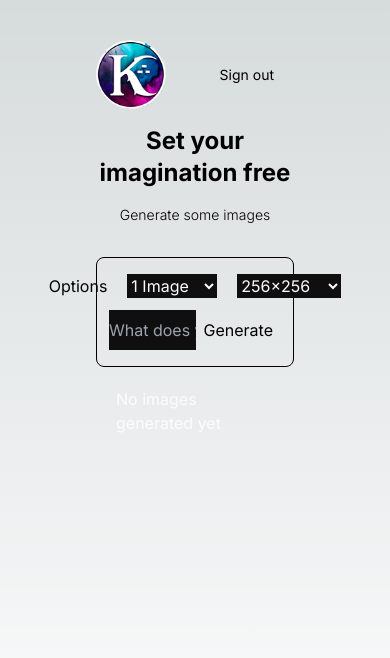
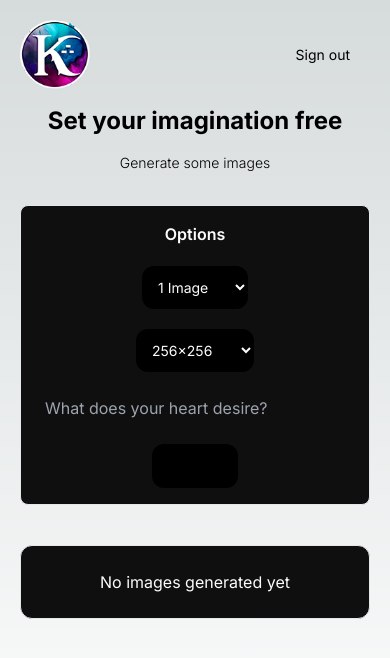
Before and after one commit to User083/kuns, a Next.js app: page /dashboard in a window 390 px wide. Shown: the top 658 px of the page. Built offline with nearby package versions, Linux system fonts and the light colour scheme; a web font is replaced by a local one.

Commit message:
Dashboard Styling
- Adds some basic styling to dashboard page
- Makes page responsive

```diff
--- a/app/(dashboard)/(routes)/dashboard/page.tsx
+++ b/app/(dashboard)/(routes)/dashboard/page.tsx
@@ -4,7 +4,7 @@ import Image from "next/image";
 
 export default function DashboardPage() {
   return (
-    <main className="px-24 pb-24 pt-10">
+    <main className="lg:px-24 lg:pb-24 lg:pt-10 p-5">
       <section className="mb-8 space-y-4">
         <div className="flex w-full justify-between items-center">
           <Image
--- a/app/(dashboard)/constants.ts
+++ b/app/(dashboard)/constants.ts
@@ -10,6 +10,10 @@ export const amountOptions = [
   {
     value: "3",
     label: "3 Images",
+  },
+  {
+    value: "4",
+    label: "4 Images",
   },
 ];
 
--- a/components/GenerationForm.tsx
+++ b/components/GenerationForm.tsx
@@ -22,31 +22,30 @@ const GenerationForm = () => {
   const [images, setImages] = useState<string[]>([]);
 
   const onSubmit = async (values: IProps) => {
-    console.log(values);
-    // try {
-    //   setImages([]);
-    //   const response = await axios.post("/api/image", values);
-    //   const urls = response.data.map((image: { url: string }) => image.url);
-    //   setImages(urls);
-    //   form.reset();
-    // } catch (error) {
-    // } finally {
-    //   router.refresh();
-    // }
+    try {
+      setImages([]);
+      const response = await axios.post("./api/image", values);
+      const urls = response.data.map((image: { url: string }) => image.url);
+      setImages(urls);
+      form.reset();
+    } catch (error) {
+    } finally {
+      router.refresh();
+    }
   };
 
   return (
     <>
       <form
         onSubmit={form.handleSubmit(onSubmit)}
-        className="rounded-lg border w-full p-4 px-3 md:px6 flex flex-col gap-3 items-center"
+        className="rounded-lg border w-full p-4 px-3 md:px-6 flex flex-col gap-3 items-center bg-black"
       >
-        <section className="flex gap-5 ">
-          <h3>Options</h3>
+        <section className="flex flex-col gap-5 md:flex-row items-center justify-center ">
+          <h3 className="font-semibold text-white">Options</h3>
           <select
             aria-label="Amount"
             disabled={isLoading}
-            className="bg-black text-white"
+            className="bg-[#000000] text-white text-sm rounded-xl p-3"
             {...form.register("amount")}
           >
             {amountOptions.map((amount) => (
@@ -60,11 +59,12 @@ const GenerationForm = () => {
           <select
             aria-label="Resolution"
             disabled={isLoading}
-            className="bg-black text-white"
+            className="bg-[#000000] text-sm text-white rounded-xl p-3"
             {...form.register("resolution")}
           >
             {resolutionOptions.map((resolution) => (
               <option
+                className=""
                 key={resolution.value}
                 label={resolution.label}
                 value={resolution.value}
@@ -72,10 +72,10 @@ const GenerationForm = () => {
             ))}
           </select>
         </section>
-        <section className="w-full flex">
+        <section className="w-full flex flex-col gap-3 items-center justify-center md:flex-row">
           <input
             type="text"
-            className="border-0 outline-none focus-visible:ring-0 focus-visible:ring-transparent text-white bg-black w-full"
+            className="border-0 outline-none focus-visible:ring-0 focus-visible:ring-transparent text-white bg-transparent w-full p-3"
             aria-label="Prompt input"
             disabled={isLoading}
             placeholder="What does your heart desire?"
@@ -84,7 +84,7 @@ const GenerationForm = () => {
           <button
             name="Submit"
             type="submit"
-            className="p-2 hover:text-gray-400"
+            className="p-3 hover:bg-white hover:text-black bg-[#000000] rounded-xl font-semibold text-sm"
             aria-label="Submit prompt"
             disabled={isLoading}
           >
@@ -92,23 +92,26 @@ const GenerationForm = () => {
           </button>
         </section>
       </form>
-      <section className="w-full flex items-center justify-center p-5">
+      <section className="w-full flex items-center justify-center p-1 md:p-5 bg-black rounded-xl my-10 border">
         {isLoading && <Loader />}
         {images.length === 0 && !isLoading && (
           <>
             <p className="text-white">No images generated yet</p>
           </>
         )}
-        <div className="grid grid-cols-1 md:grid-cols-2 lg:grid-cols-3 xl:grid-cols-4 gap-4 mt-8">
+        <div className="flex flex-wrap xl:flex-nowrap justify-center items-center gap-4 my-8">
           {images.map((source) => (
-            <article className="rounded-lg overflow-hidden" key={source}>
-              <section className="relative aspect-square">
+            <article
+              className="rounded-lg overflow-hidden bg-white p-2 md:p-3 h-full w-full md:min-h-[360px] md:min-w-[300px] max-h-[660px] max-w-[600px]"
+              key={source}
+            >
+              <section className="relative aspect-square ">
                 <Image fill alt="Image" src={source} />
               </section>
               <section>
                 <button
                   onClick={() => window.open(source)}
-                  className="p-4 bg-black text-white"
+                  className="p-4 bg-[#000000] text-white rounded-xl hover:animate-pulse mt-3 w-full shadow-md"
                 >
                   Download
                 </button>
--- a/tailwind.config.ts
+++ b/tailwind.config.ts
@@ -14,7 +14,10 @@ const config: Config = {
         tertiary: "#391AA1",
         white: "#FCFCFC",
         black: "#0F0F0F",
-        gray: "#333333",
+        "gray-200": "#e5e7ff",
+        "gray-400": "#9ca3af",
+        "gray-600": "#4b5563",
+        "gray-800": "#1f2937",
       },
       backgroundImage: {
         "gradient-radial": "radial-gradient(var(--tw-gradient-stops))",
```
